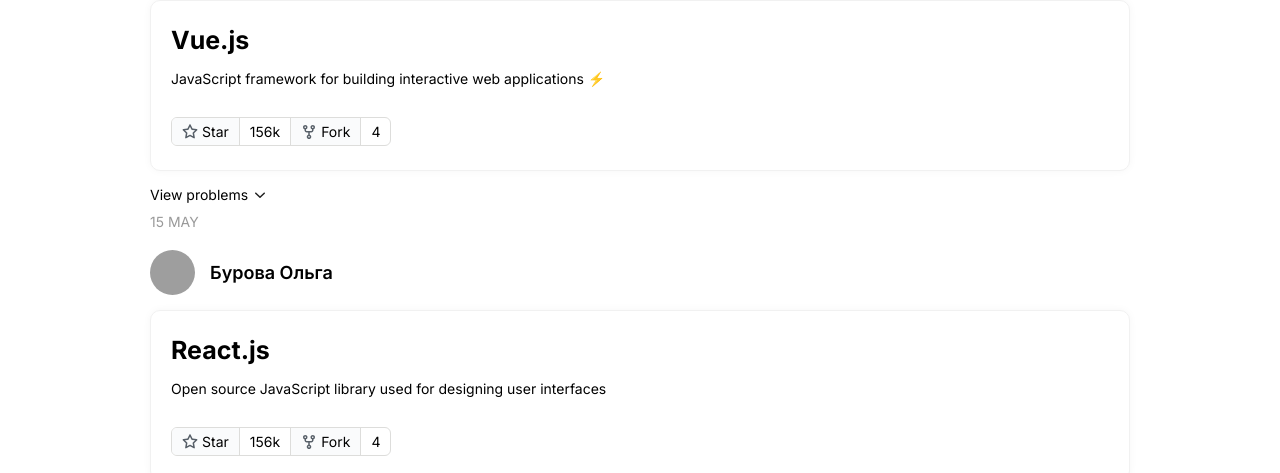
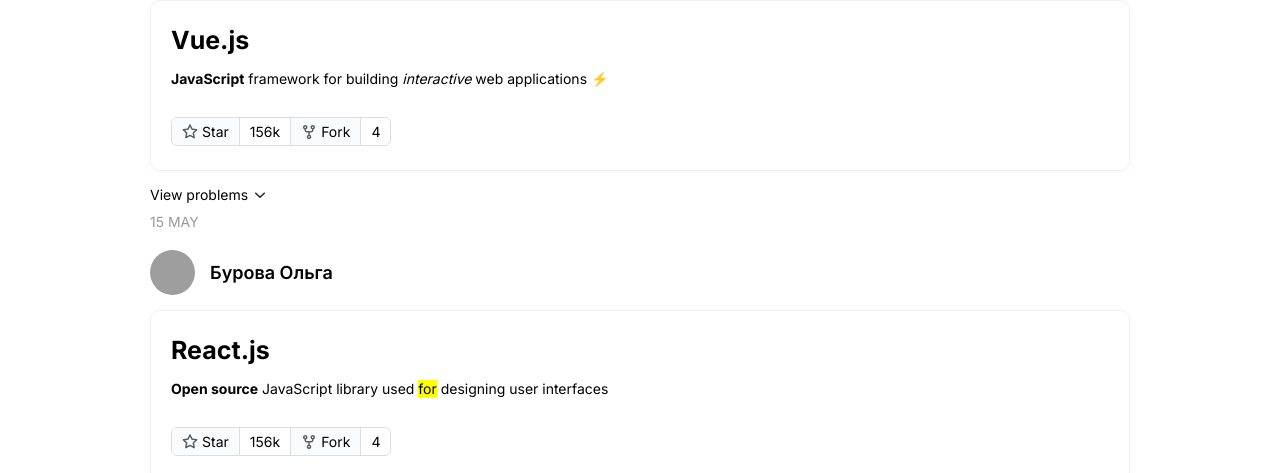
Before and after one commit to ZiangirovIlshat/vue-project, a Vue app: page / in a window 1280 px wide. Shown: the part 406-879 px from the top of the page. Built offline with nearby package versions, Linux system fonts and the light colour scheme; grey boxes are pictures that could not be loaded.

Commit message:
поправил отображение тегов для форматирования текста

```diff
--- a/src/App.vue
+++ b/src/App.vue
@@ -20,5 +20,18 @@
     font-weight: 400;
     font-style: normal;
     font-variation-settings: "slnt" 0;
+
+    b, strong {
+      font-weight: 700;
+    }
+
+    i, em {
+      font-style: italic;
+    }
+
+    mark {
+      background-color: yellow;
+    }
+
   }
 </style>
--- a/src/pages/feeds.vue
+++ b/src/pages/feeds.vue
@@ -144,9 +144,6 @@
         &__text {
             margin: 15px 0 0 0;
 
-            b {
-                font-weight: 700;
-            }
         }
 
         &__details {
--- a/src/testData.json
+++ b/src/testData.json
@@ -40,7 +40,7 @@
         {
             "id": 1,
             "name": "Vue.js",
-            "text": "<b>JavaScript</b> framework for building interactive web applications ⚡",
+            "text": "<b>JavaScript</b> framework for building <i>interactive</i> web applications ⚡",
             "fork": 4,
             "date": "15 MAY",
             "stars": "156k",
@@ -70,7 +70,7 @@
         {
             "id": 2,
             "name": "React.js",
-            "text": "<b>Open source</b> JavaScript library used for designing user interfaces",
+            "text": "<b>Open source</b> JavaScript library used <mark>for</mark> designing user interfaces",
             "fork": 4,
             "date": "15 MAY",
             "stars": "156k",
--- a/vue.config.js
+++ b/vue.config.js
@@ -2,7 +2,7 @@ const { defineConfig } = require('@vue/cli-service')
 const webpack = require('webpack');
 
 module.exports = defineConfig({
-  publicPath: "/vue-project/dist/",
+  // publicPath: "/vue-project/dist/",
   configureWebpack: {
     plugins: [
       new webpack.DefinePlugin({
```
Also changed, not shown: 7 other files (tests, documents, lock files or other folders).
